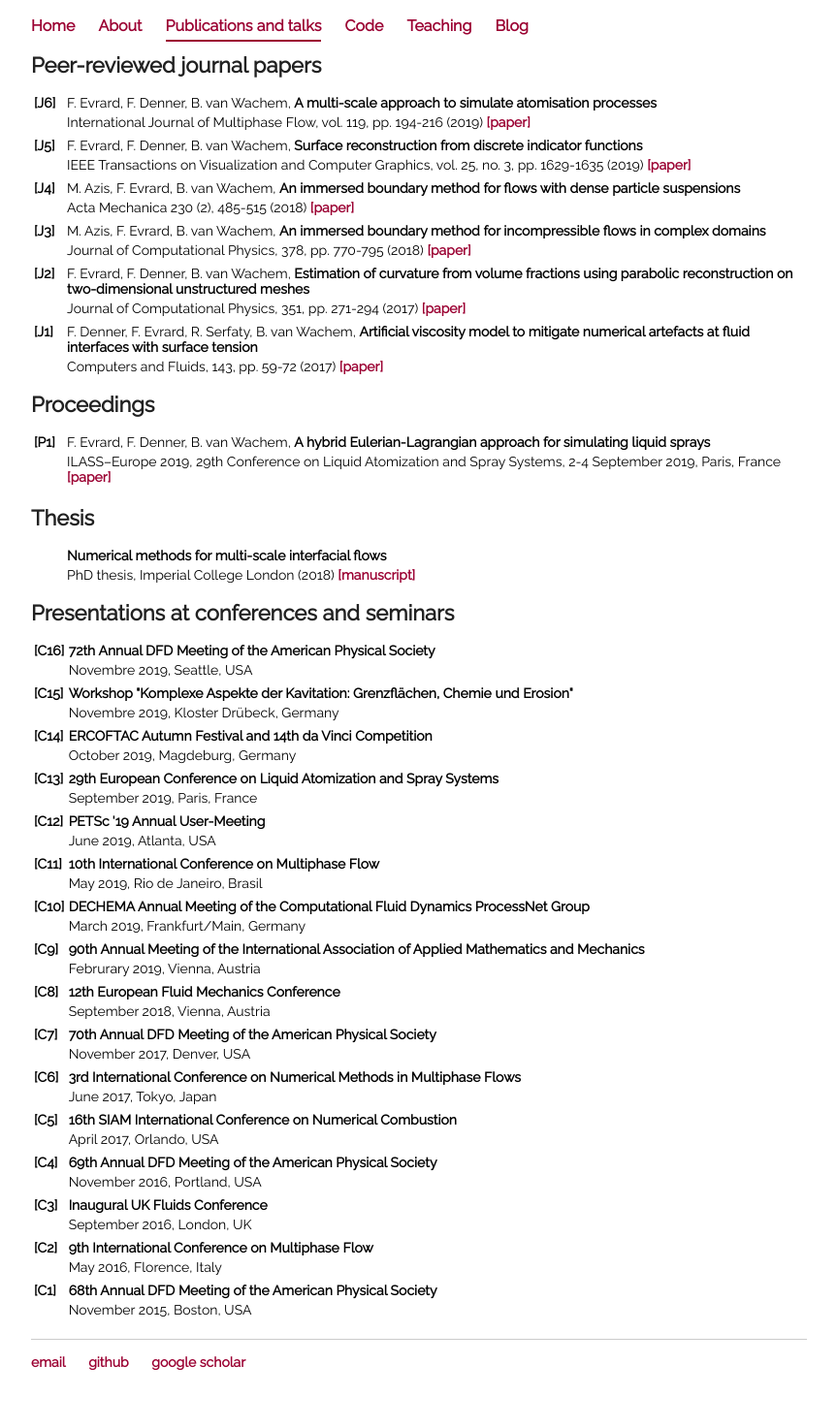
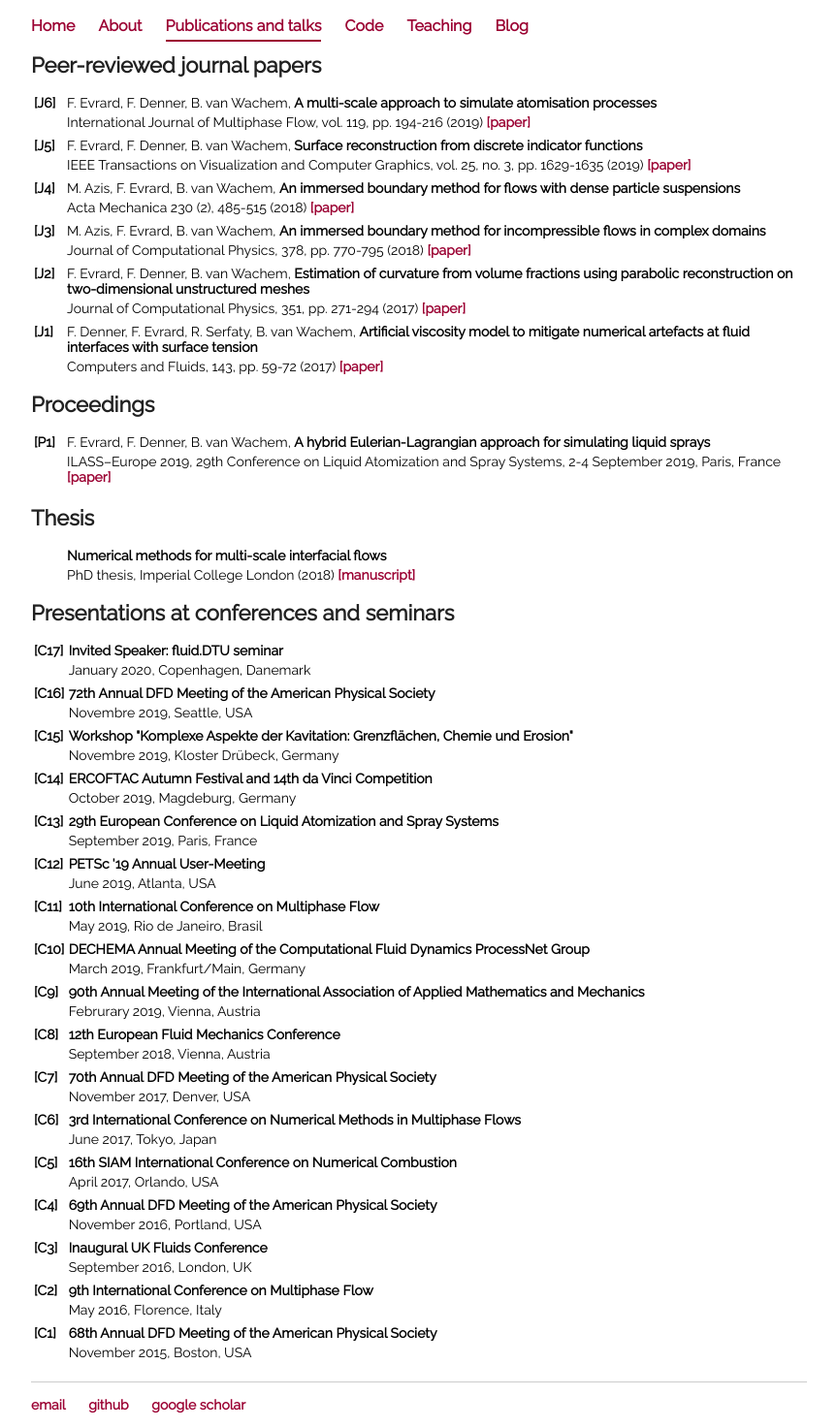
Before and after one commit to fabienevrard/fabienevrard.github.io, a Jekyll site: the page built from publications/index.html, in a window 1280 px wide. Shown: the whole page at 97% size, without its empty margins (208-1071 px from the left). Built offline with Jekyll 4.4.1, drawn with Linux system fonts in a browser that asks for light colours; before the commit the page ends 1429 px from its top, so only the background shows below that.

Commit message:
Update index.html

```diff
--- a/publications/index.html
+++ b/publications/index.html
@@ -98,6 +98,15 @@ volume fractions using parabolic reconstruction on two-dimensional unstructured
 	<table style="width:100%; vertical-align: top; text-align: left;">
 		 <col width=4%>
 		 <col width=95%>
+		 <tr>
+			 <td><b>[C17]</b></td>
+			 <td><b>Invited Speaker: fluid.DTU seminar</b></td>
+		 </tr>
+		 <tr>
+			 <td></td>
+			 <td>January 2020, Copenhagen, Danemark</td>
+		 </tr>
+		 <tr><td></td><td></td></tr>
 		 <tr>
 			 <td><b>[C16]</b></td>
 			 <td><b>72th Annual DFD Meeting of the American Physical Society</b></td>
```
